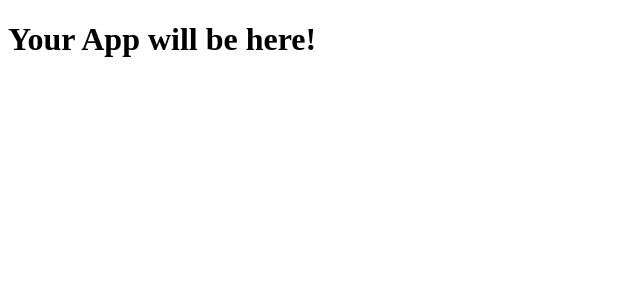
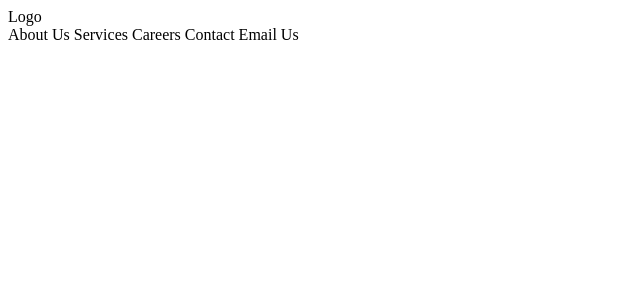
Before and after one commit to averenceanu/jw-solutions, a React (Create React App) app: page / in a window 1280 px wide. Shown: the top 300 px of the page, without its empty margins (0-640 px from the left). Built offline with nearby package versions, Linux system fonts and the light colour scheme.

Commit message:
create style sheet for navbar

```diff
--- a/src/App.js
+++ b/src/App.js
@@ -1,10 +1,9 @@
+import NavBar from "./components/navbar/NavBar.js"
 
 function App() {
   return (
     <div className="App">
-      <header className="App-header">
-        <h1>Your App will be here! </h1>
-      </header>
+      <NavBar/>
     </div>
   );
 }
--- a/src/components/navbar/NavBar.js
+++ b/src/components/navbar/NavBar.js
@@ -0,0 +1,18 @@
+import './navbar.css'
+
+export default function NavBar () {
+  return (
+    <div className="navbar">
+      <div className="navbar--logo">
+        Logo
+      </div>
+      <div className="navbar--buttons">
+        About Us
+        Services
+        Careers
+        Contact
+        Email Us
+      </div>
+    </div>
+  )
+}
```
Also changed, not shown: src/components/navbar/navbar.css (added).
